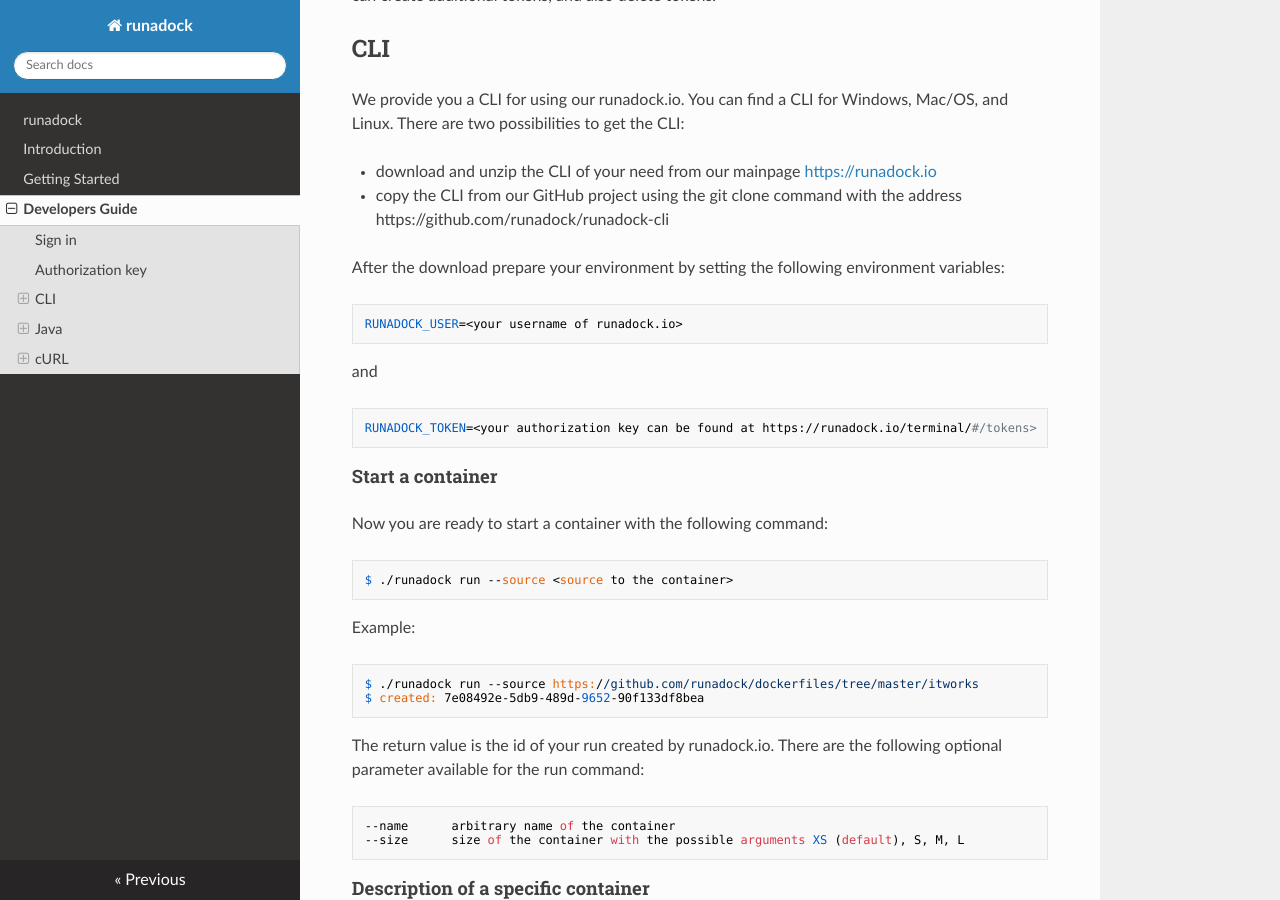
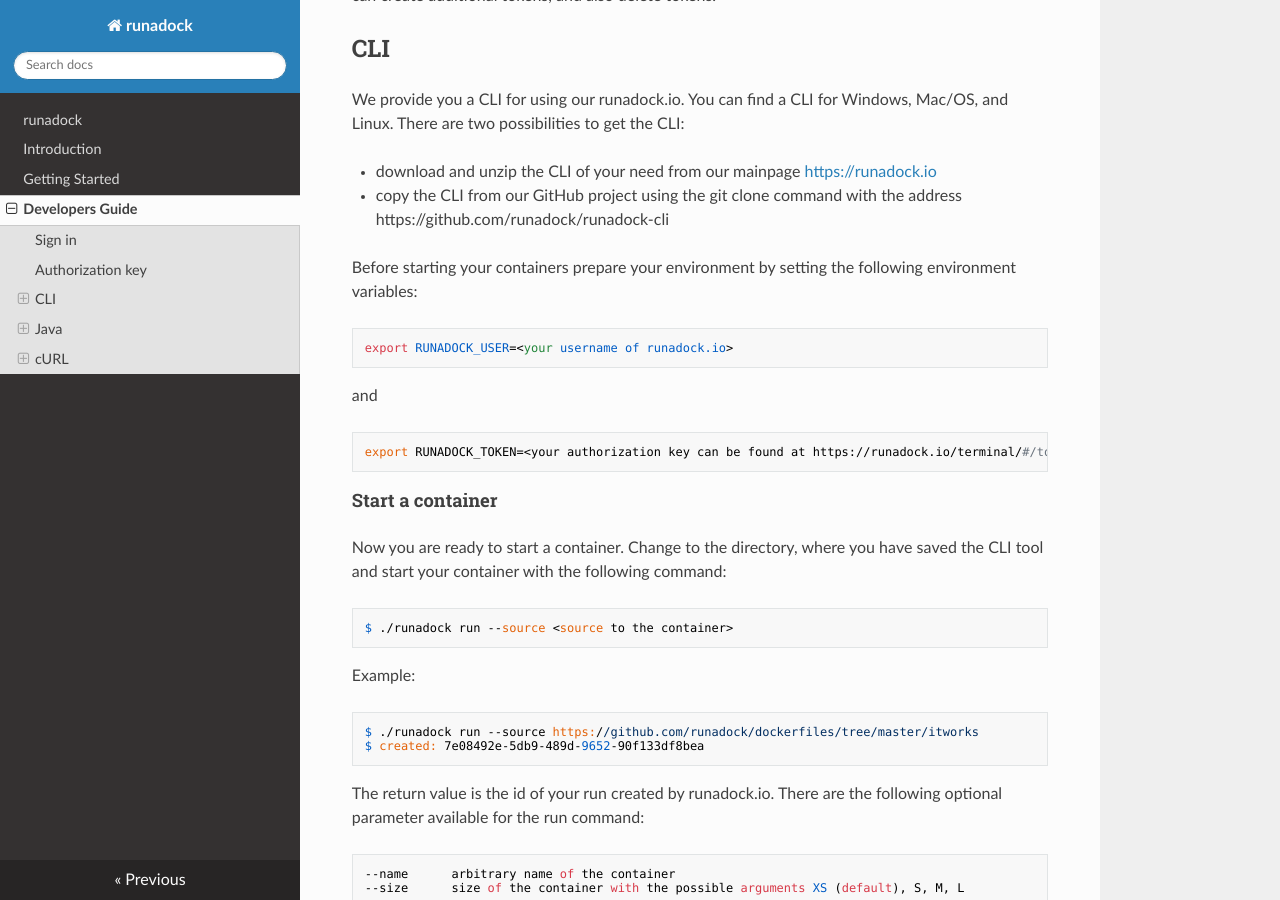
Before and after one commit to runadock/docs, an MkDocs documentation site: the page built from docs/DevelopersGuide.md, in a window 1280 px wide and 900 px high, scrolled down 528 px. Built offline with MkDocs 1.6.1, drawn with Linux system fonts in a browser that asks for light colours; nearby versions of some CDN libraries; old or Windows-style settings are respelled for this version of MkDocs.

Commit message:
Update DevelopersGuide.md

```diff
--- a/docs/DevelopersGuide.md
+++ b/docs/DevelopersGuide.md
@@ -19,17 +19,17 @@ We provide you a CLI for using our runadock.io. You can find a CLI for Windows,
   - download and unzip the CLI of your need from our mainpage <https://runadock.io>
   - copy the CLI from our GitHub project using the git clone command with the address https://github.com/runadock/runadock-cli
 
-After the download prepare your environment by setting the following environment variables:
+Before starting your containers prepare your environment by setting the following environment variables:
 
-    RUNADOCK_USER=<your username of runadock.io>
+    export RUNADOCK_USER=<your username of runadock.io>
 
 and
 
-    RUNADOCK_TOKEN=<your authorization key can be found at https://runadock.io/terminal/#/tokens>
+    export RUNADOCK_TOKEN=<your authorization key can be found at https://runadock.io/terminal/#/tokens>
 
 #### Start a container
 
-Now you are ready to start a container with the following command:
+Now you are ready to start a container. Change to the directory, where you have saved the CLI tool and start your container with the following command:
 
     $ ./runadock run --source <source to the container>
 
```
